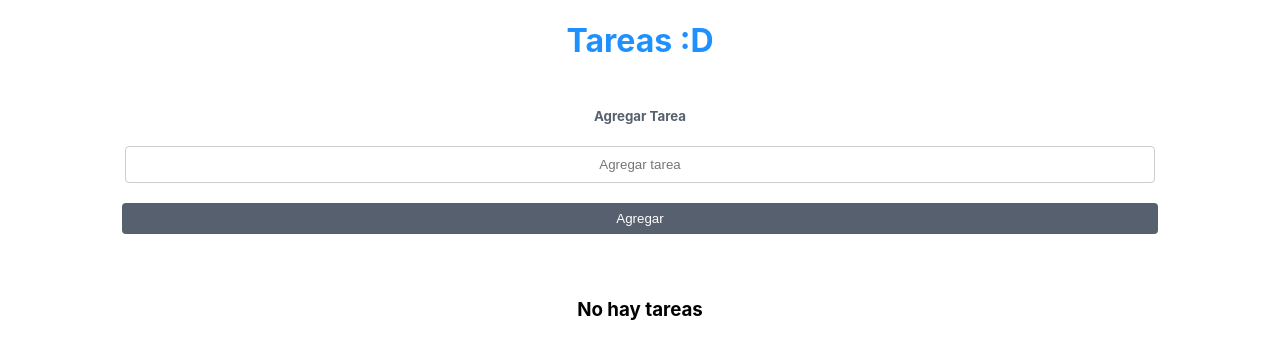
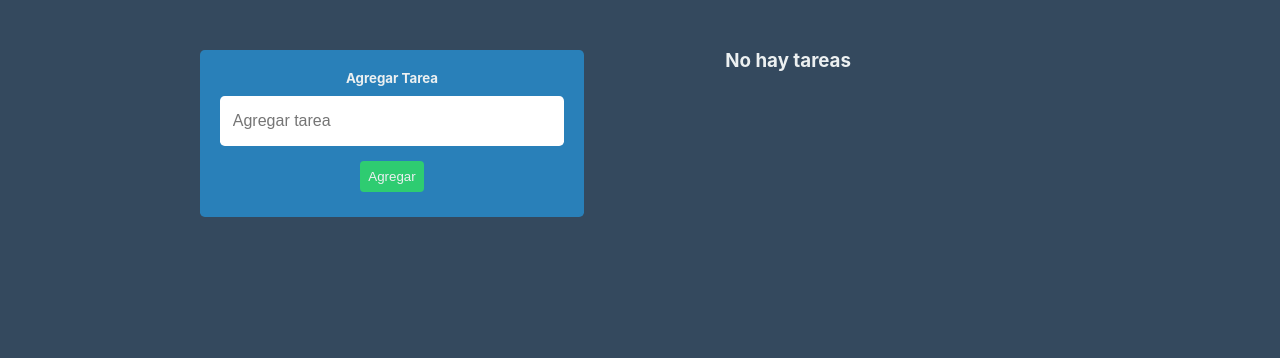
Before and after one commit to DanielVegaf/react-tasks, a React (Create React App) app: page / in a window 1280 px wide. Shown: the top 358 px of the page. Built offline with nearby package versions, Linux system fonts and the light colour scheme.

Commit message:
mejoras visuvales

```diff
--- a/src/App.css
+++ b/src/App.css
@@ -1,101 +1,141 @@
-.App {
+* {
+  padding: 0;
+  margin: 0;
+  box-sizing: border-box;
+}
+
+body{
+  background: #34495e;
+  color: #ecf0f1;
+}
+
+.Container {
+  display: flex;
+  align-items: center;
+  align-content: center;
+  justify-content: space-evenly;
+  flex-direction: row;
+}
+
+.App-Contenedor-formulario {
+  width: 30%;
+  height: 50px;
   text-align: center;
 }
 
-.App-titulo{
-  color: #1e90ff;
+.App-formulario {
+  width: 30%;
+  position: fixed;
+  top: 50px;
+  left: 200px;
+  background: #2980b9;
+  border-radius: .3em;
+  padding: 20px;
 }
 
-.App-tareas-item{
-  list-style: none;
+.App-input-form {
+  max-width: 100%;
+  min-width: 100%;
+  max-height: 50px;
+  min-height: 50px;
+  word-wrap: break-word;
+  padding: .8em;
+  border-radius: .3em;
+  border: none;
+  margin: 10px 0;
+  font-size: 1rem;
+
+  display: flex;
+  align-self: center;
 }
 
-.App-formulario-error{
-  margin-bottom: 10px;
-  color: #a4b0be;
+.App-input-form:focus{
+  outline: none;
+  box-shadow: 0.2rem 0.4rem 0.4rem #34495e;
 }
 
-.App-titulo-fomulario{
-  position: relative;
-  top: 25px;
-  color: #57606f;
+.App-btn-form {
+  padding: 8px;
+  margin: 5px 0;
+  background: #2ecc71;
+  border-radius: .3em;
+  color: #ecf0f1;
+  border: none;
+  cursor: pointer;
 }
 
-.App-formulario{
-  display: flex;
-  flex-direction: column;
-  justify-content: space-between;
-  align-self: center;
-  align-items: center;
-  align-content: center;
-  margin: 10px 0 0 0;
-  padding: 25px 0;
-  box-sizing: border-box;
-  color: #000;
-}
-
-.App-input-form{
-  text-align: center;
-  line-height: 2.5;
-  width: 300px;
-  border: 1px solid #ccc;
-  border-radius: .25rem;
-  width: 80%;
-}
-
-.App-btn-form{
-  margin: 20px;
-  width: 81%;
-  padding: 8px;
-  border: none;
-  background: #57606f;
-  color: #fff;
-  border-radius: .25rem;
-  cursor: pointer;
-}
 .App-btn-form:hover{
-  background: #2f3542;
-  transition: .2s ease-in-out;
+  background: #27ae60;
 }
 
 .App-tareas {
-  width: 100%;
+  width: 30%;
+  position: relative;
+  top: 35px;
 }
 
-.App-tareas-item{
-  display: flex;
-  flex-direction: row;
-  justify-content: space-around;
-  align-self: center;
-  align-items: center;
-  align-content: center;
-  border-top: 1px solid #000;
+.App-tareas-item {
+  list-style: none;
+  padding: 10px;
+  margin: 1em;
+  word-wrap: break-word;
+  background: #2c3e50;
+  color: #ecf0f1;
+  border-radius: .3em;
+}
+
+.App-btn-tareas {
+  margin: 15px 0 0;
 }
 
 .App-btn{
-  margin: 0 5px;
+  padding: 8px;
+  margin: 5px 5px;
+  background: #2ecc71;
+  border-radius: .3em;
+  color: #ecf0f1;
   border: none;
-  padding: 8px;
-  border-radius: .25rem;
   cursor: pointer;
 }
 
-.App-editar{
-  background: #1e90ff;
-  color: #fff;
-  transition: .2s ease-in-out;
-}
 .App-editar:hover{
-  background: #3742fa;
-  transition: .2s ease-in-out;
+  background: #27ae60;
 }
 
 .App-eliminar{
-  background: #ff6b81;
-  color: #fff;
-  transition: .2s ease-in-out;
+  background: #e74c3c;
 }
 .App-eliminar:hover{
-  background: #ff4757;
-  transition: .2s ease-in-out;
+  background: #c0392b;
 }
+
+@media screen and (max-width: 380px) {
+  .Container {
+    display: flex;
+    flex-direction: column;
+  }
+
+  .App-Contenedor-formulario {
+    width: 95%;
+  }
+
+  .App-formulario {
+    width: 100%;
+    left: 0;
+    top: 0;
+    z-index: 1;
+    border-radius: 0 0 30% 30%;
+    box-shadow: 0.2rem 0.4rem 0.4rem rgba(34, 34, 34, 0.476);
+  }
+
+  .App-tareas {
+    width: 100%;
+    position: relative;
+    top: 145px;
+  }
+
+  .App-tareas-item {
+    margin: 10px auto;
+    width: 95%;
+  }
+}
--- a/src/components/Tareas.jsx
+++ b/src/components/Tareas.jsx
@@ -89,14 +89,16 @@ const Tareas = () => {
 
     return (
         <>
-            <h1 className="App-titulo">Tareas :D</h1>
+            <div className='Container'>
+                <div className="App-Contenedor-formulario">
+
+
+                    <form className="App-formulario" onSubmit={modoEdicion ? editarTarea : agregarTarea}>
                         <h5 className="App-titulo-fomulario">
                             {
-                    modoEdicion ? 'Editar Tarea' : 'Agregar Tarea'
+                                modoEdicion ? 'Editando Tarea' : 'Agregar Tarea'
                             }
                         </h5>
-            <div className="App-Contenedor-formulario">
-                <form className="App-formulario" onSubmit={modoEdicion ? editarTarea : agregarTarea}>
                         {
                             error ? <span className="App-formulario-error">{error}</span> : null
                         }
@@ -109,7 +111,7 @@ const Tareas = () => {
                         />
                         {
                             modoEdicion ? (
-                            <button type="submit" className="App-btn-form App-btn-editar">Editar</button>
+                                <button type="submit" className="App-btn-form App-btn-editar">Editado</button>
                             ) : (
                                 <button type="submit" className="App-btn-form App-btn-Agregar">Agregar</button>
                             )
@@ -143,6 +145,7 @@ const Tareas = () => {
                             )
                     }
                 </div>
+            </div>
         </>
     )
 };
```
Lines whose indentation alone changed are shown as unchanged.
